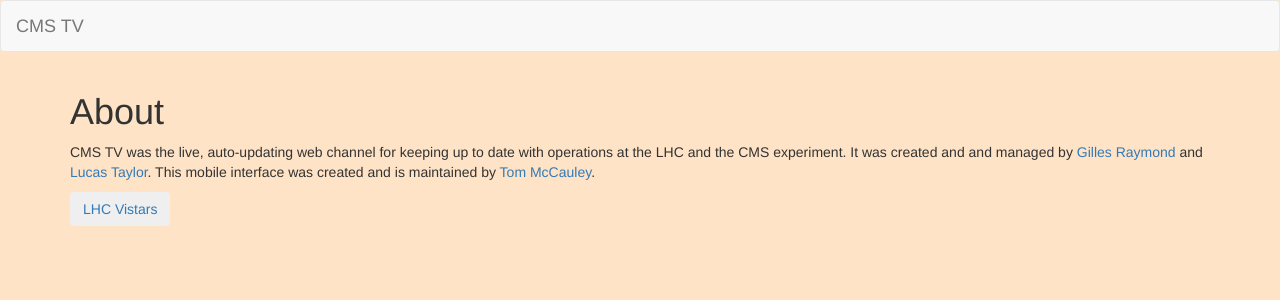
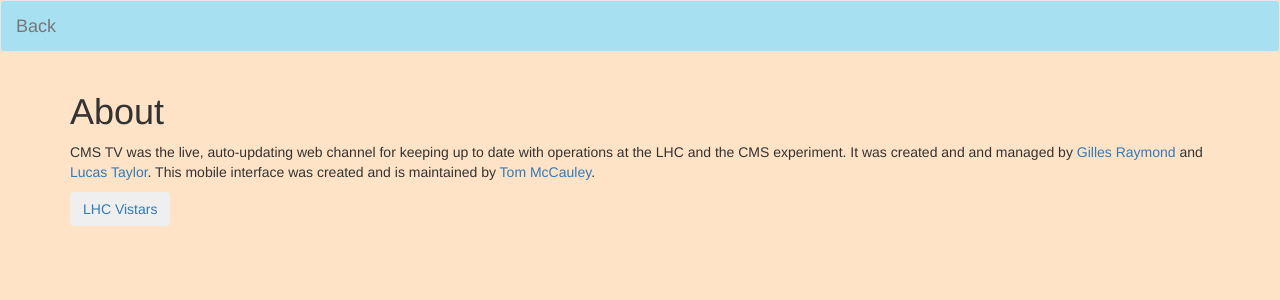
Before and after one commit to tpmccauley/mcmstv, a Flask app: page /about in a window 1280 px wide. Shown: the top 300 px of the page. Run offline with Flask 2, Linux system fonts and the light colour scheme; some libraries are stand-ins or nearby versions.

Commit message:
fix about

```diff
--- a/templates/about.html
+++ b/templates/about.html
@@ -5,11 +5,11 @@
 
 
 {% block navbar %}
-<div class="navbar navbar-default" role="navigation">
+<div class="navbar navbar-default navbar-light" role="navigation">
   <div class="container-fluid">
 
     <div class="navbar-header">
-      <a class="navbar-brand" href="/">CMS TV</a>
+      <a class="navbar-brand" href="/">Back</a>
     </div>
 
   </div>
```
